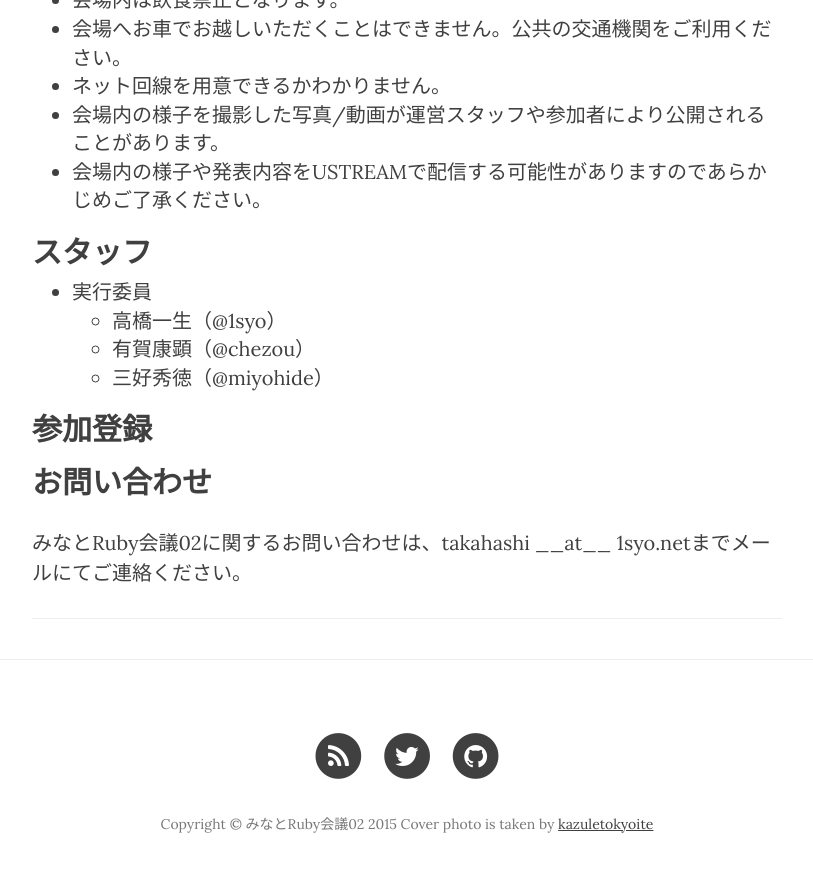
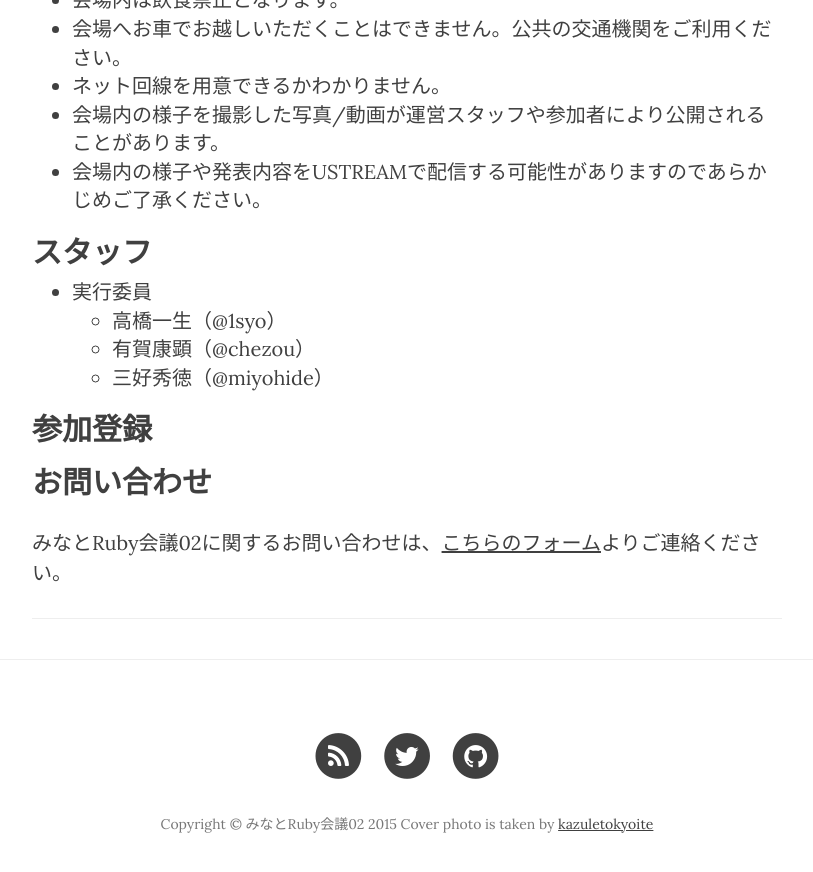
Before and after one commit to yokohamarb/minatork02, a Jekyll site: the page built from index.md, in a window 1280 px wide and 900 px high, scrolled down 1551 px. Shown: the top 872 px of the window, without its empty margins (233-1046 px from the left). Built offline with Jekyll 4.4.1, drawn with Linux system fonts in a browser that asks for light colours; nearby versions of some CDN libraries.

Commit message:
Add contact form

```diff
--- a/index.md
+++ b/index.md
@@ -49,7 +49,7 @@ Yokohama.rbのRubyistが語る、Rubyがある生活をぜひお聞きくださ
 ## 参加登録
 
 ## お問い合わせ
-みなとRuby会議02に関するお問い合わせは、takahashi \_\_at\_\_ 1syo.netまでメールにてご連絡ください。
+みなとRuby会議02に関するお問い合わせは、[こちらのフォーム](http://goo.gl/forms/j7LECMYQS1)よりご連絡ください。
 
 
 <script type='text/javascript'>
```
